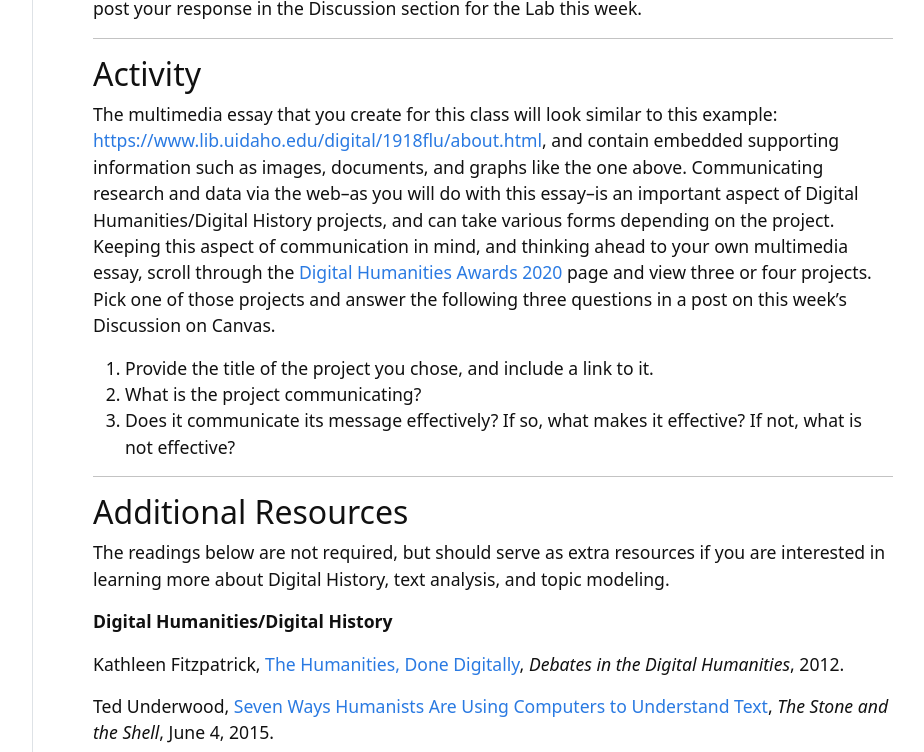
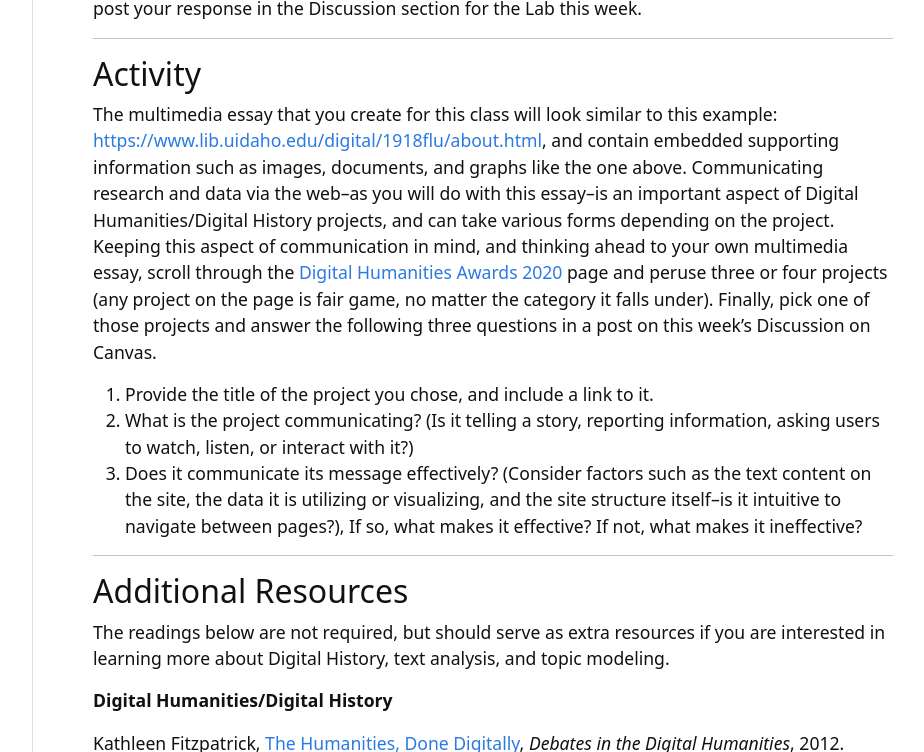
Before and after one commit to learn-static/hist-320, a Jekyll site: the page built from content/2-dh.md, in a window 1280 px wide and 900 px high, scrolled down 9085 px, cut to the strip 0-752 px from the top of the window. Shown: the whole strip, without its empty margins (208-1132 px from the left). Built offline with Jekyll 4.4.1, drawn with Linux system fonts in a browser that asks for light colours.

Commit message:
edit assignment

```diff
--- a/content/2-dh.md
+++ b/content/2-dh.md
@@ -206,12 +206,12 @@ Otherwise, take time to complete the short activity below and post your response
 
 The multimedia essay that you create for this class will look similar to this example: <https://www.lib.uidaho.edu/digital/1918flu/about.html>{:target='_blank' rel='noopener'}, and contain embedded supporting information such as images, documents, and graphs like the one above.
 Communicating research and data via the web--as you will do with this essay--is an important aspect of Digital Humanities/Digital History projects, and can take various forms depending on the project.
-Keeping this aspect of communication in mind, and thinking ahead to your own multimedia essay, scroll through the [Digital Humanities Awards 2020](http://dhawards.org/dhawards2020/results/){:target='_blank' rel='noopener'} page and view three or four projects.
-Pick one of those projects and answer the following three questions in a post on this week's Discussion on Canvas.
+Keeping this aspect of communication in mind, and thinking ahead to your own multimedia essay, scroll through the [Digital Humanities Awards 2020](http://dhawards.org/dhawards2020/results/){:target='_blank' rel='noopener'} page and peruse three or four projects (any project on the page is fair game, no matter the category it falls under).
+Finally, pick one of those projects and answer the following three questions in a post on this week's Discussion on Canvas.
 
 1. Provide the title of the project you chose, and include a link to it.
-2. What is the project communicating?
-3. Does it communicate its message effectively? If so, what makes it effective? If not, what is not effective?
+2. What is the project communicating? (Is it telling a story, reporting information, asking users to watch, listen, or interact with it?)
+3. Does it communicate its message effectively? (Consider factors such as the text content on the site, the data it is utilizing or visualizing, and the site structure itself--is it intuitive to navigate between pages?), If so, what makes it effective? If not, what makes it ineffective?
 
 ---
 
```
